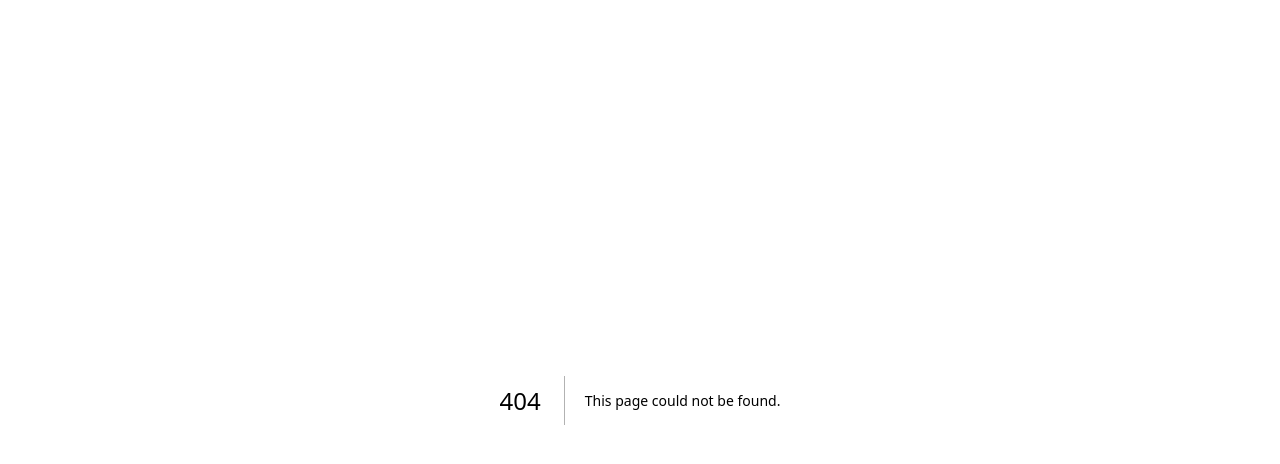
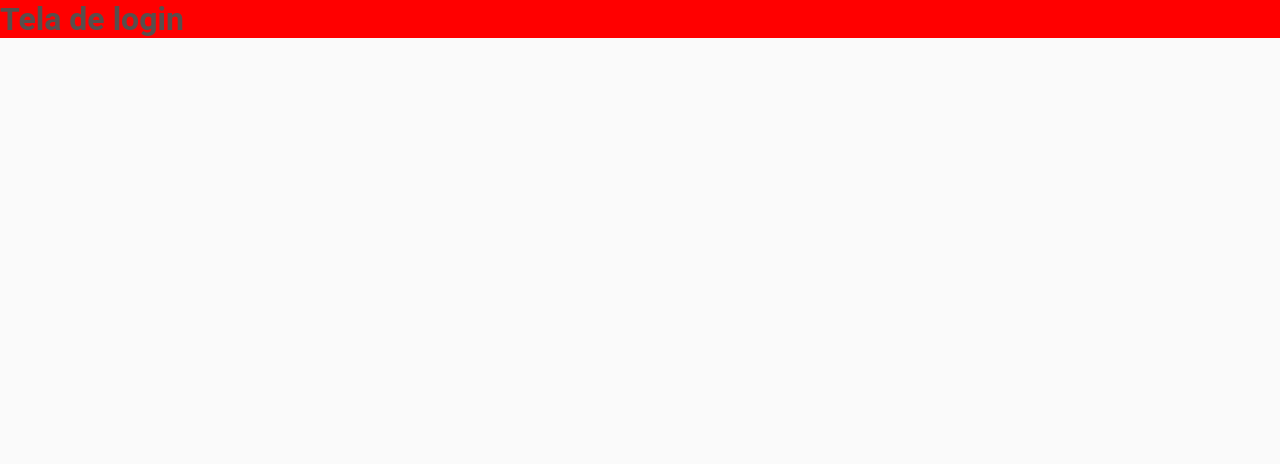
Before and after one commit to Rogerio-17/academiafit, a Next.js app: page /login in a window 1280 px wide. Before the commit this address had no page. Shown: the top 464 px of the page. Built offline with nearby package versions, Linux system fonts and the light colour scheme.

Commit message:
Adicionando styled components e os arquivos necessarios

```diff
--- a/src/app/layout.tsx
+++ b/src/app/layout.tsx
@@ -1,7 +1,9 @@
-export const metadata = {
-  title: 'RojeryFit',
-  description: 'Generated by Next.js'
-};
+'use client';
+
+import { GlobalStyle } from '@/styles/global';
+import StyledComponentsRegistry from './lib/resgistry';
+import { ThemeProvider } from 'styled-components';
+import { defaultTheme } from '@/styles/themes/default';
 
 export default function RootLayout({
   children
@@ -9,8 +11,13 @@ export default function RootLayout({
   children: React.ReactNode;
 }) {
   return (
-    <html lang="en">
-      <body>{children}</body>
+    <html>
+      <ThemeProvider theme={defaultTheme}>
+        <body>
+          <StyledComponentsRegistry>{children}</StyledComponentsRegistry>
+          <GlobalStyle />
+        </body>
+      </ThemeProvider>
     </html>
   );
 }
--- /dev/null
+++ b/src/app/lib/resgistry.tsx
@@ -0,0 +1,29 @@
+'use client';
+
+import React, { useState } from 'react';
+import { useServerInsertedHTML } from 'next/navigation';
+import { ServerStyleSheet, StyleSheetManager } from 'styled-components';
+
+export default function StyledComponentsRegistry({
+  children
+}: {
+  children: React.ReactNode;
+}) {
+  // Only create stylesheet once with lazy initial state
+  // x-ref: https://reactjs.org/docs/hooks-reference.html#lazy-initial-state
+  const [styledComponentsStyleSheet] = useState(() => new ServerStyleSheet());
+
+  useServerInsertedHTML(() => {
+    const styles = styledComponentsStyleSheet.getStyleElement();
+    styledComponentsStyleSheet.instance.clearTag();
+    return <>{styles}</>;
+  });
+
+  if (typeof window !== 'undefined') return <>{children}</>;
+
+  return (
+    <StyleSheetManager sheet={styledComponentsStyleSheet.instance}>
+      {children}
+    </StyleSheetManager>
+  );
+}
--- /dev/null
+++ b/src/app/login/page.tsx
@@ -0,0 +1,9 @@
+import { Teste } from './style';
+
+export default function Login() {
+  return (
+    <Teste>
+      <h1>Tela de login</h1>
+    </Teste>
+  );
+}
--- /dev/null
+++ b/src/app/login/style.ts
@@ -0,0 +1,7 @@
+'use client';
+
+import styled from 'styled-components';
+
+export const Teste = styled.div`
+  background: red;
+`;
--- a/src/app/page.tsx
+++ b/src/app/page.tsx
@@ -1,7 +1,10 @@
+import Link from 'next/link';
+
 export default function Home() {
   return (
     <div>
       <h1>Home page</h1>
+      <Link href="/login">Login</Link>
     </div>
   );
 }
--- /dev/null
+++ b/src/styles/global.ts
@@ -0,0 +1,37 @@
+'use client';
+
+import { createGlobalStyle } from 'styled-components';
+
+export const GlobalStyle = createGlobalStyle`
+* {
+    border: 0;
+    margin: 0;
+    box-sizing: border-box;
+}
+
+body {
+    background-color: ${(props) => props.theme.background};
+    color: ${(props) => props.theme['base-text-700']};
+    -webkit-font-smoothing: antialiased;
+}
+
+body, input, textarea, button {
+    font-family: 'Roboto', sans-serif;
+    font-weight: 400;
+    font-size: 1rem;
+}
+
+ ::-webkit-scrollbar {
+    width: 0.4rem;
+}
+
+::-webkit-scrollbar-track {
+    background: ${({ theme }) => theme['base-button-400']};
+}
+
+::-webkit-scrollbar-thumb {
+    border-radius: 2rem;
+    background: ${({ theme }) => theme['purple-500']};
+}
+
+`;
--- /dev/null
+++ b/src/styles/themes/default.ts
@@ -0,0 +1,24 @@
+'use client';
+export const defaultTheme = {
+  'yellow-dark-800': '#C47F17',
+  'yellow-500': '#DBAC2C',
+  'yellow-light-200': '#F1E9C9',
+
+  'purple-dark-800': '#4B2995',
+  'purple-500': '#8047F8',
+  'purple-light-200': '#EBE5F9',
+
+  'base-title-900': '#272221',
+  'base-subtitle-800': '#403937',
+  'base-text-700': '#574F4D',
+  'base-label-600': '#8D8686',
+  'base-hover-500': '#D7D5D5',
+  'base-button-400': '#E6E5E5',
+  'base-input-300': '#EDEDED',
+  'base-card-200': '#F3F2F2',
+
+  background: '#FAFAFA',
+  error: 'red',
+
+  white: '#FFFFFF'
+} as const;
```
Also changed, not shown: src/@types/styles.d.ts (added, +8 -0 lines), src/app/page.module.css (added).
